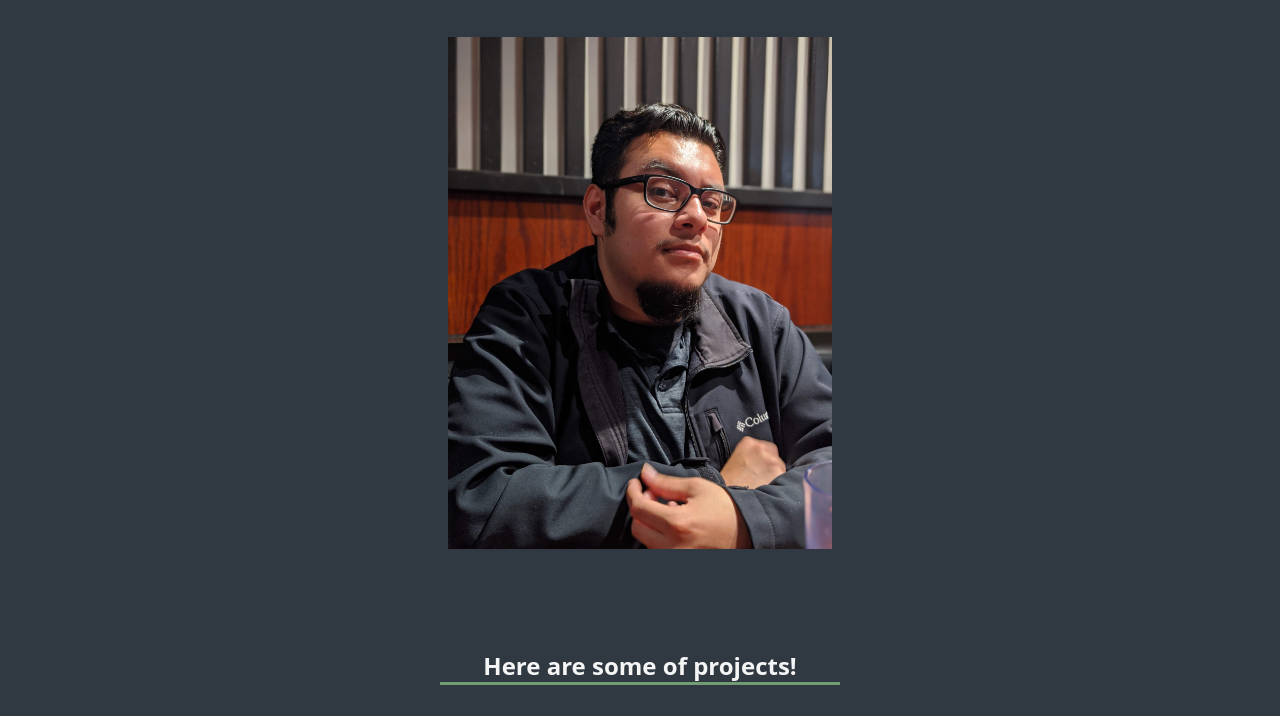
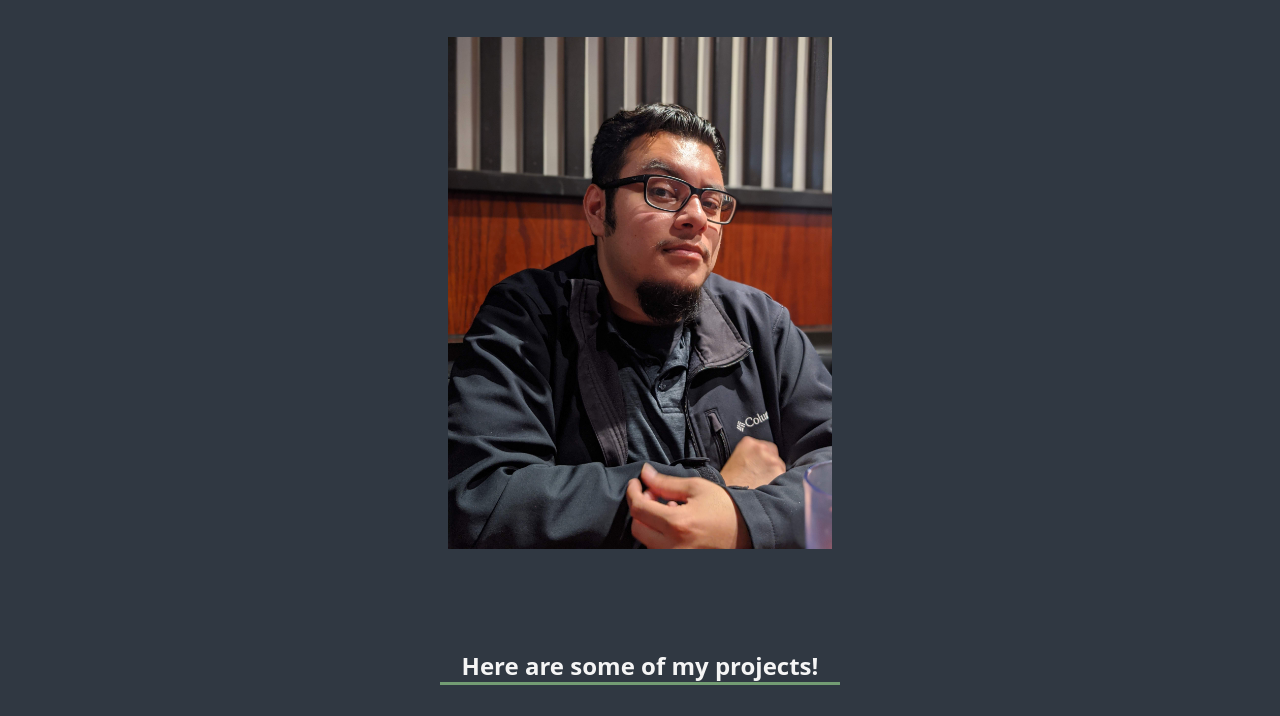
Before and after one commit to Raguayo101/Portfolio-showcase, a plain HTML site: page index.html in a window 1280 px wide. Shown: the part 236-952 px from the top of the page. Drawn offline with Linux system fonts and the light colour scheme.

Commit message:
index file updated

```diff
--- a/index.html
+++ b/index.html
@@ -34,7 +34,7 @@
 
     <section class ="nav-pad" id = "work">
 
-        <h2 class ="work-header">Here are some of projects! </h2>
+        <h2 class ="work-header">Here are some of my projects! </h2>
 
     </section>
 
```
